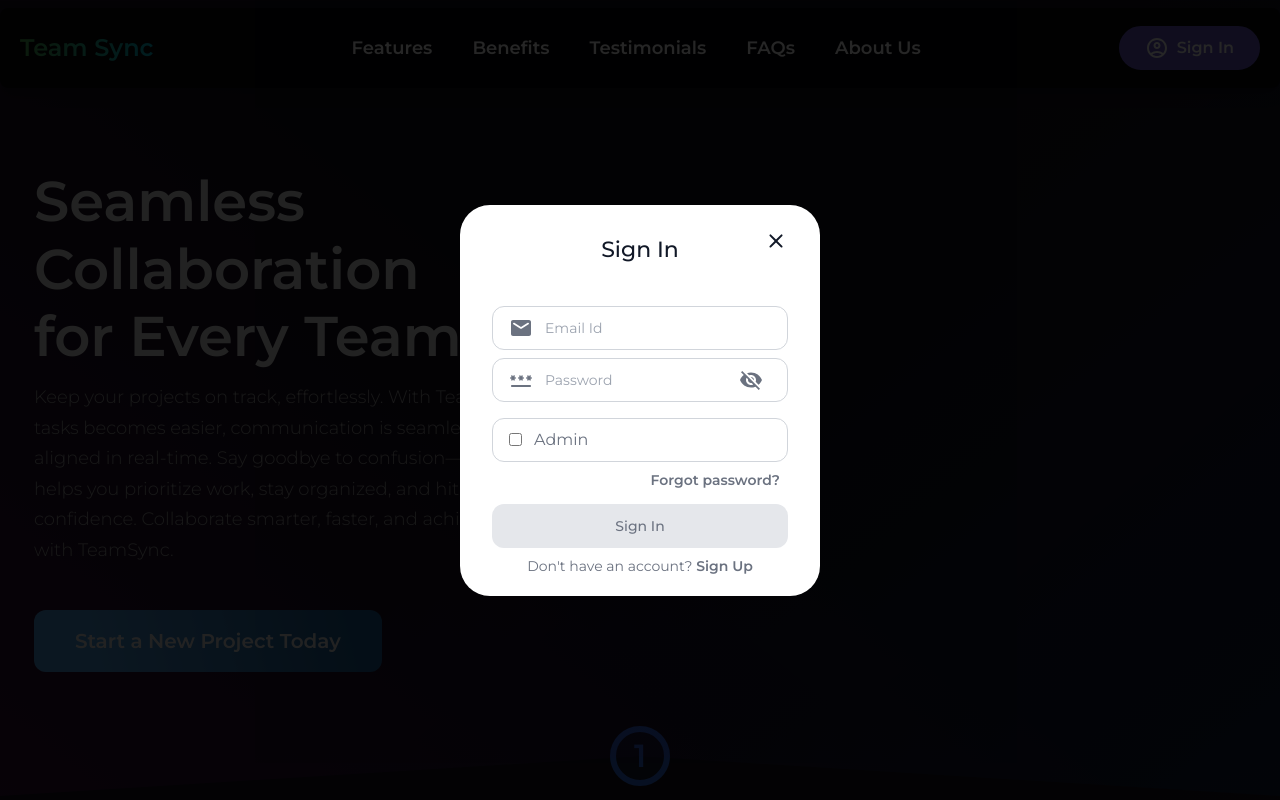
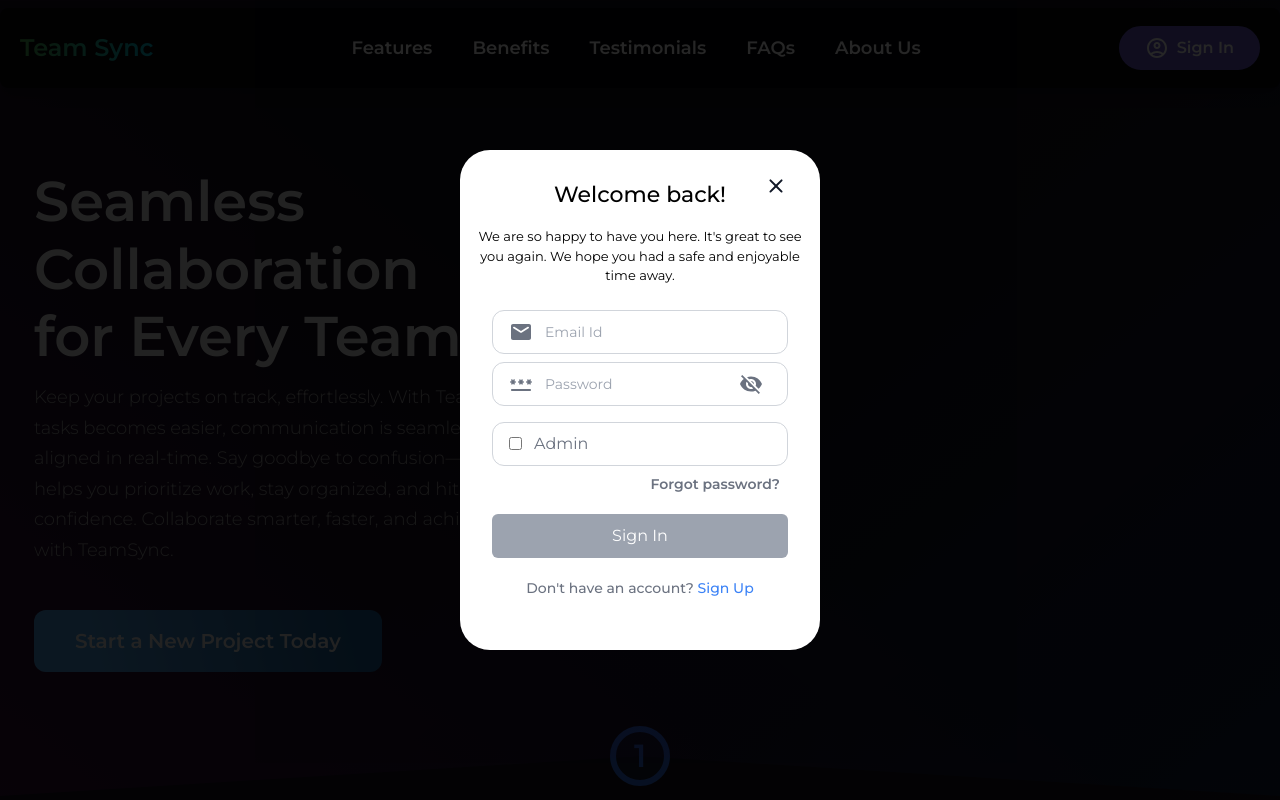
Before and after one commit to SuryaBucky/teamsync_Infosys_Internship_Oct2024, a React (Create React App) app in the folder client/: page / in a window 1280 px wide. Both pictures are taken after a click on the button "Sign In". Shown: the top 800 px of the page. Built offline with nearby package versions, Linux system fonts and the light colour scheme.

Commit message:
Updated SignIn.jsx with welcoming message.

```diff
--- a/client/src/components/SignIn.jsx
+++ b/client/src/components/SignIn.jsx
@@ -262,9 +262,15 @@ const SignIn = ({ setSignInOpen, setSignUpOpen }) => {
               />
             ) : (
               <>
-                <div className="text-[22px] font-medium mx-7 my-4 text text-center">
-                  Sign In
-                </div>
+                {/* Header for the sign-in form */}
+                <h1 className="text-[22px] font-medium text-black dark:text-white mx-7 my-4 text-center">
+                  Welcome back!
+                </h1>
+                <h1 className="text-[13px]  text-black dark:text-blue-500 text-center text-gradient-to-r from-sky-500/20 to-sky-500/75">
+                  We are so happy to have you here. It's great to see you again.
+                  We hope you had a safe and enjoyable time away.
+                </h1>
+
                 <div className="h-11 rounded-xl border border-gray-300 dark:border-gray-700 text-gray-500 dark:text-gray-400 mx-5 my-1 mt-6 flex items-center px-4">
                   <EmailRounded className="text-xl mr-3" />
                   <input
@@ -327,33 +333,41 @@ const SignIn = ({ setSignInOpen, setSignUpOpen }) => {
                   className="text-gray-500 dark:text-gray-400 text-sm mx-7 my-2 text-right cursor-pointer hover:text-blue-500 dark:hover:text-blue-400"
                   onClick={() => setResetPasswordOpen(true)} // Open reset password modal
                 >
-                  <b>Forgot password?</b>
+                  <b className="hover:underline">Forgot password?</b>
                 </div>
-                <div
-                  className={`h-11 rounded-xl mx-5 mt-1.5 flex items-center justify-center text-sm font-medium cursor-pointer
+
+                <div className="px-5">
+                  <button
+                    onClick={handleLogin} // Trigger login on click
+                    disabled={disabled} // Disable button if necessary
+                    className={`w-full h-11 rounded-md text-white text-base mt-3 transition-colors
                     ${
                       disabled
-                        ? "bg-gray-200 dark:bg-gray-800 text-gray-500"
-                        : "bg-blue-500 text-white"
+                        ? "bg-gray-400  text-gray-500 cursor-not-allowed"
+                        : "bg-blue-500 hover:bg-blue-600 cursor-pointer"
                     }`}
-                  onClick={handleLogin} // Trigger login on click
-                  disabled={disabled} // Disable button if necessary
                   >
                     {Loading ? (
                       <CircularProgress color="inherit" size={20} />
                     ) : (
                       "Sign In"
                     )}
+                  </button>
                 </div>
-                <div
-                  className="text-gray-500 dark:text-gray-400 text-sm mx-7 my-2 text-center cursor-pointer hover:text-blue-500 dark:hover:text-blue-400"
+
+                {/* Link to sign up if the user already has not an account */}
+                <p className="text-sm font-medium text-gray-500 dark:text-gray-400 mx-5 my-5 mb-10 flex justify-center items-center">
+                  Don't have an account?&nbsp;{" "}
+                  <span
+                    className="text-blue-500 cursor-pointer hover:underline"
                     onClick={() => {
-                    setSignUpOpen(true); // Open sign-up modal
-                    setSignInOpen(false); // Close sign-in modal
+                      setSignUpOpen(true); // Opening sign-up modal
+                      setSignInOpen(false); // Closing sign-in modal
                     }}
                   >
-                  Don't have an account? <b>Sign Up</b>
-                </div>
+                    Sign Up
+                  </span>
+                </p>
               </>
             )}
           </div>
```
Lines whose indentation alone changed are shown as unchanged.
